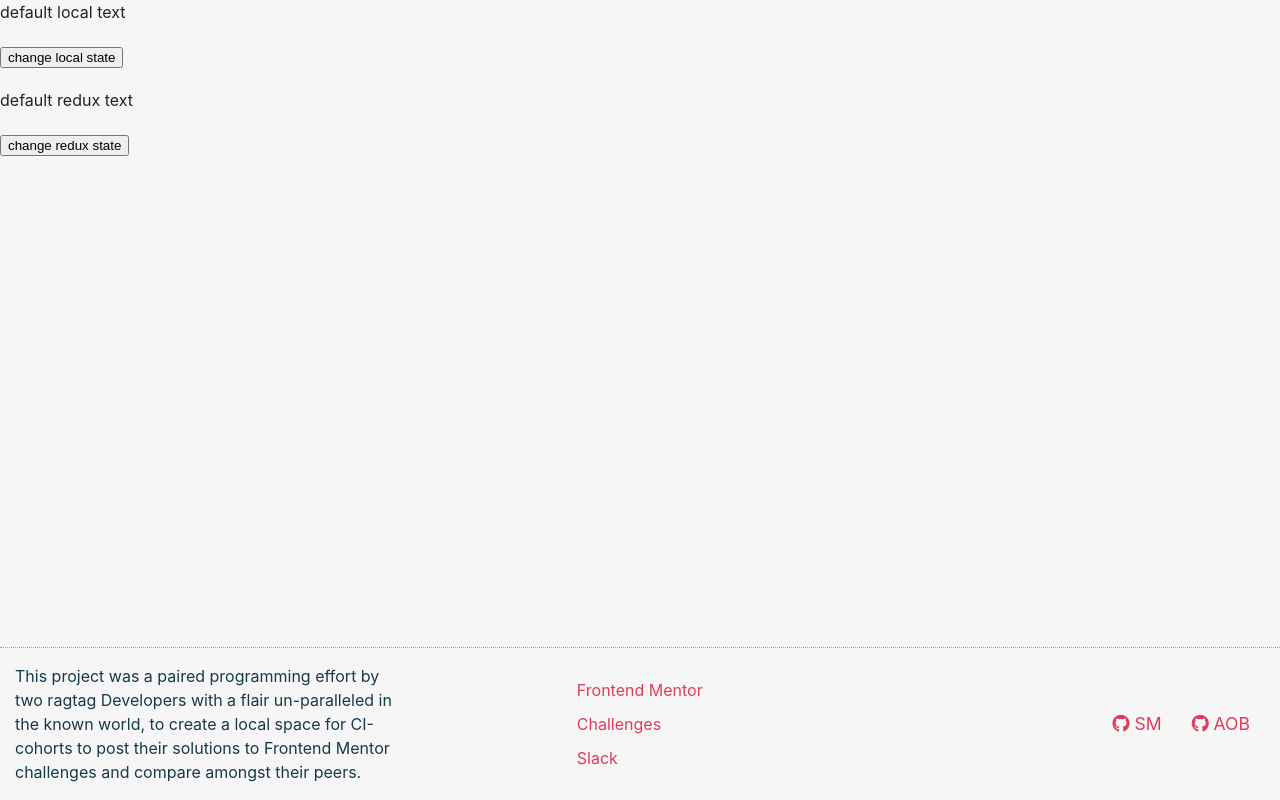
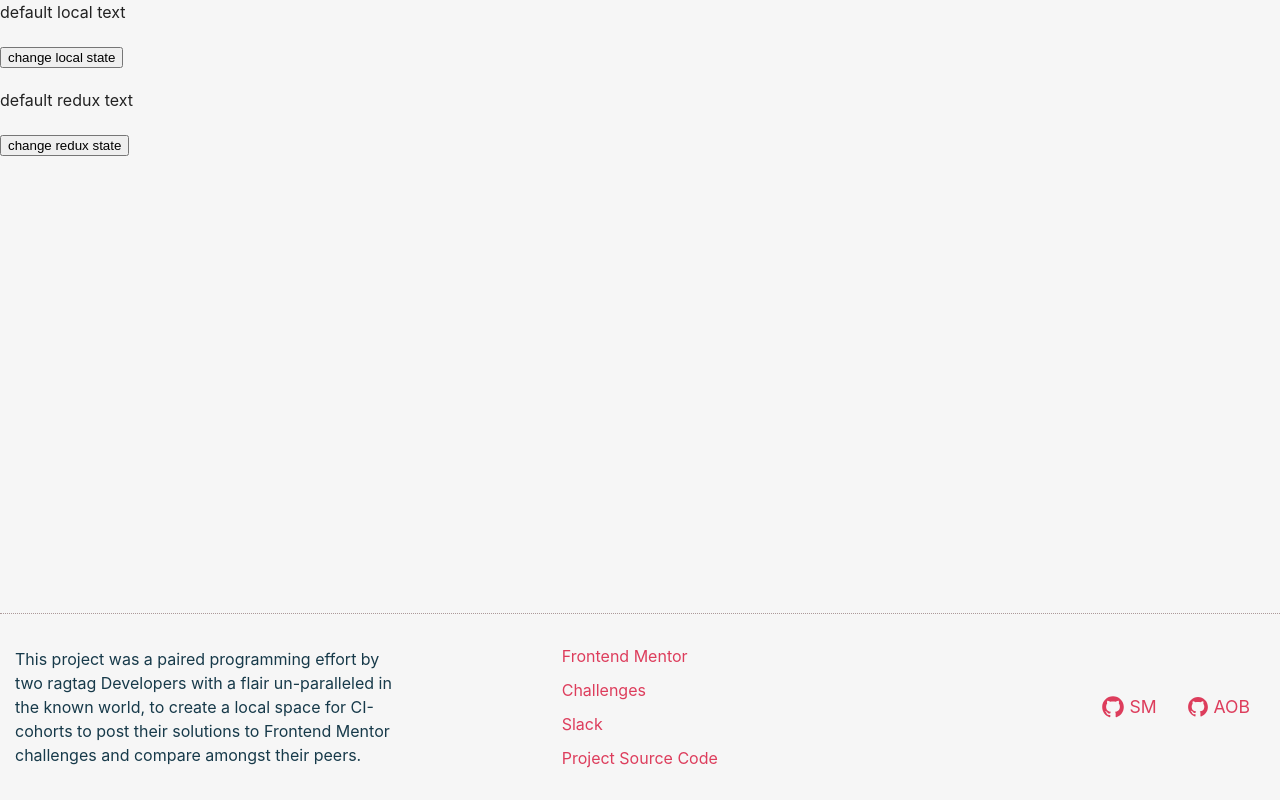
Before and after one commit to LaiMo2020/ci-fem, a React (Create React App) app: page / in a window 1280 px wide. Built offline with nearby package versions, Linux system fonts and the light colour scheme.

Commit message:
Fix: Removed font awesome and replaced with ui-kit icons in footer && Add: additional link to project source code added to footer

```diff
--- a/public/index.html
+++ b/public/index.html
@@ -25,10 +25,6 @@
         <link rel="canonical" href="">
         <link rel="manifest" href="%PUBLIC_URL%/manifest.json" />
         <!-- stylesheets -->
-        <link rel="stylesheet" href="https://cdnjs.cloudflare.com/ajax/libs/font-awesome/5.15.2/css/all.min.css"
-              integrity="sha512-HK5fgLBL+xu6dm/Ii3z4xhlSUyZgTT9tuc/hSrtw6uzJOvgRr2a9jyxxT1ely+B+xFAmJKVSTbpM/CuL7qxO8w=="
-              crossorigin="anonymous"
-        />
         <link rel="stylesheet" href="https://cdn.jsdelivr.net/npm/uikit@3.6.13/dist/css/uikit.min.css" />
         <title>Title</title>
     </head>
--- a/src/components/Footer/Footer.js
+++ b/src/components/Footer/Footer.js
@@ -44,6 +44,16 @@ const Footer = () => {
                                 Slack
                             </a>
                         </li>
+                        <li>
+                            <a
+                                className='supplementary-links__link'
+                                target="_blank"
+                                rel="noopener noreferrer"
+                                href="https://github.com/nazarja/ci-fem"
+                            >
+                                Project Source Code
+                            </a>
+                        </li>
                     </ul>
                 </div>
                 <div className="uk-width-expand@m uk-flex uk-flex-middle uk-flex-center uk-flex-right@m">
@@ -53,7 +63,7 @@ const Footer = () => {
                         rel="noopener noreferrer"
                         href="https://github.com/nazarja"
                     >
-                        <i className="fab fa-github" />
+                        <span uk-icon="icon: github; ratio: 1.2" />
                         <span className="dev-link__name">SM</span>
                     </a>
                     <a
@@ -62,7 +72,7 @@ const Footer = () => {
                         rel="noopener noreferrer"
                         href="https://github.com/auxfuse"
                     >
-                        <i className="fab fa-github" />
+                        <span uk-icon="icon: github; ratio: 1.1" />
                         <span className="dev-link__name">AOB</span>
                     </a>
                 </div>
--- a/src/styles/main.scss
+++ b/src/styles/main.scss
@@ -69,6 +69,8 @@ footer {
 .dev-link {
     color: #dd3d5c;
     font-size: 1.1rem;
+    display: flex;
+    align-items: center;
 
     &:hover {
         color: #941c31;
@@ -79,5 +81,4 @@ footer {
     &__name {
         padding-left: 0.3rem;
     }
-
 }
```
